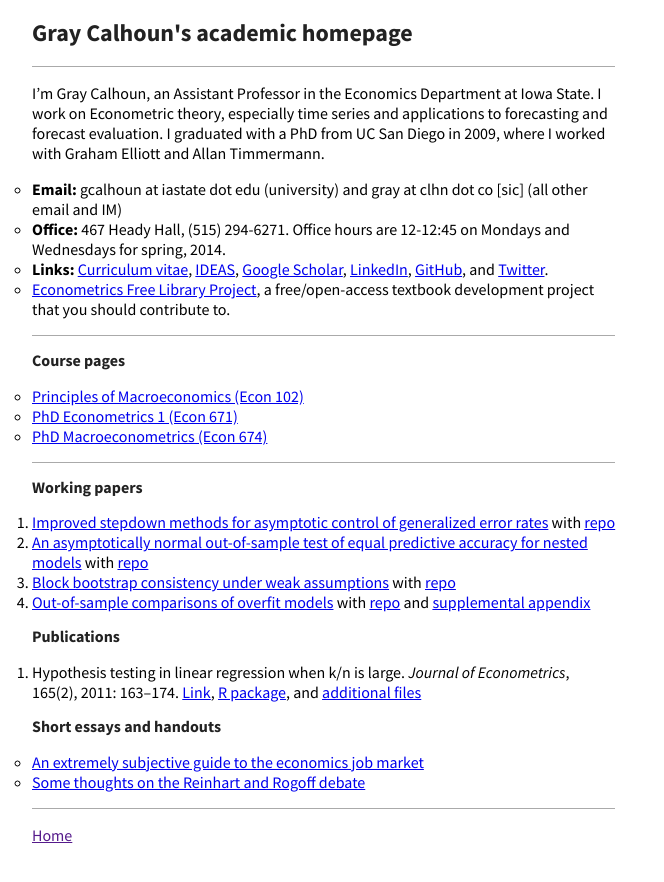
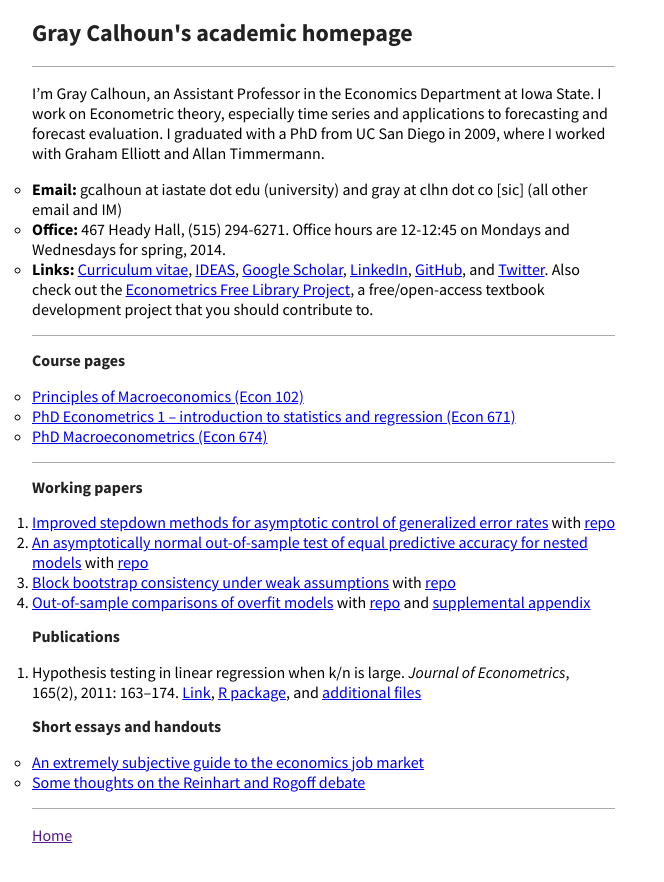
Before and after one commit to mmkuang/grayclhn.github.io, a Jekyll site: the page built from index.md, in a window 1280 px wide. Shown: the top 882 px of the page, without its empty margins (0-664 px from the left). Built offline with Jekyll 4.4.1, drawn with Linux system fonts in a browser that asks for light colours; Markdown is read by kramdown in place of the engine named in the settings.

Commit message:
More tweaks to homepage

```diff
--- a/index.md
+++ b/index.md
@@ -19,8 +19,9 @@ Elliott and Allan Timmermann.
   [LinkedIn](https://linkedin.com/in/grayclhn),
   [GitHub](https://github.com/grayclhn),
   and [Twitter](https://twitter.com/grayclhn).
-* [Econometrics Free Library Project][EFLP], a free/open-access
-  textbook development project that you should contribute to.
+  Also check out the [Econometrics Free Library Project][EFLP],
+  a free/open-access textbook development project that you
+  should contribute to.
 
 [cv]: http://www.econ.iastate.edu/sites/default/files/profile/cv/calhoun-cv.pdf
 [EFLP]: http://www.econometricslibrary.org
@@ -29,7 +30,8 @@ Elliott and Allan Timmermann.
 
 ## Course pages
 * [Principles of Macroeconomics (Econ 102)](102)
-* [PhD Econometrics 1 (Econ 671)](671)
+* [PhD Econometrics 1 -- introduction to statistics
+  and regression (Econ 671)](671)
 * [PhD Macroeconometrics (Econ 674)](674)
 
 <hr />
```
